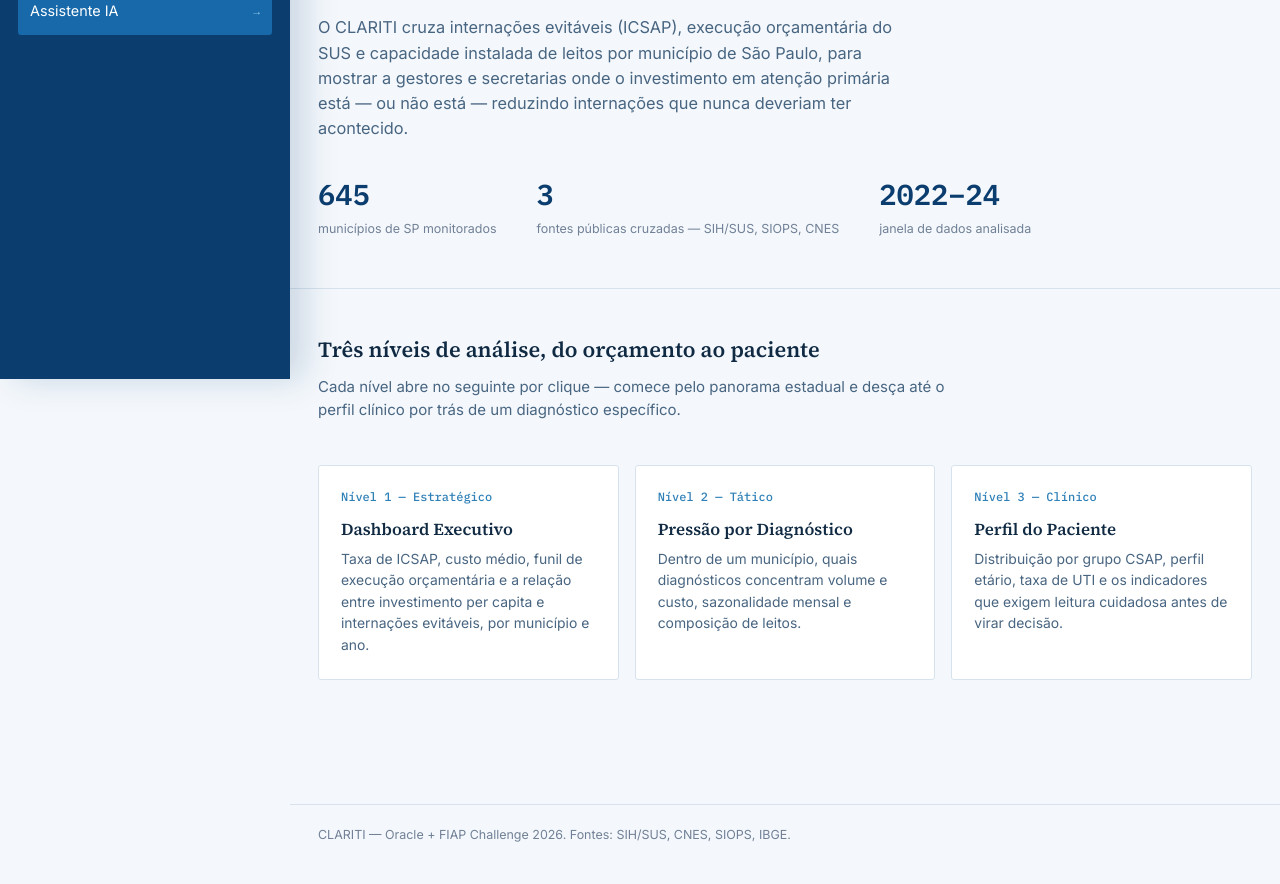
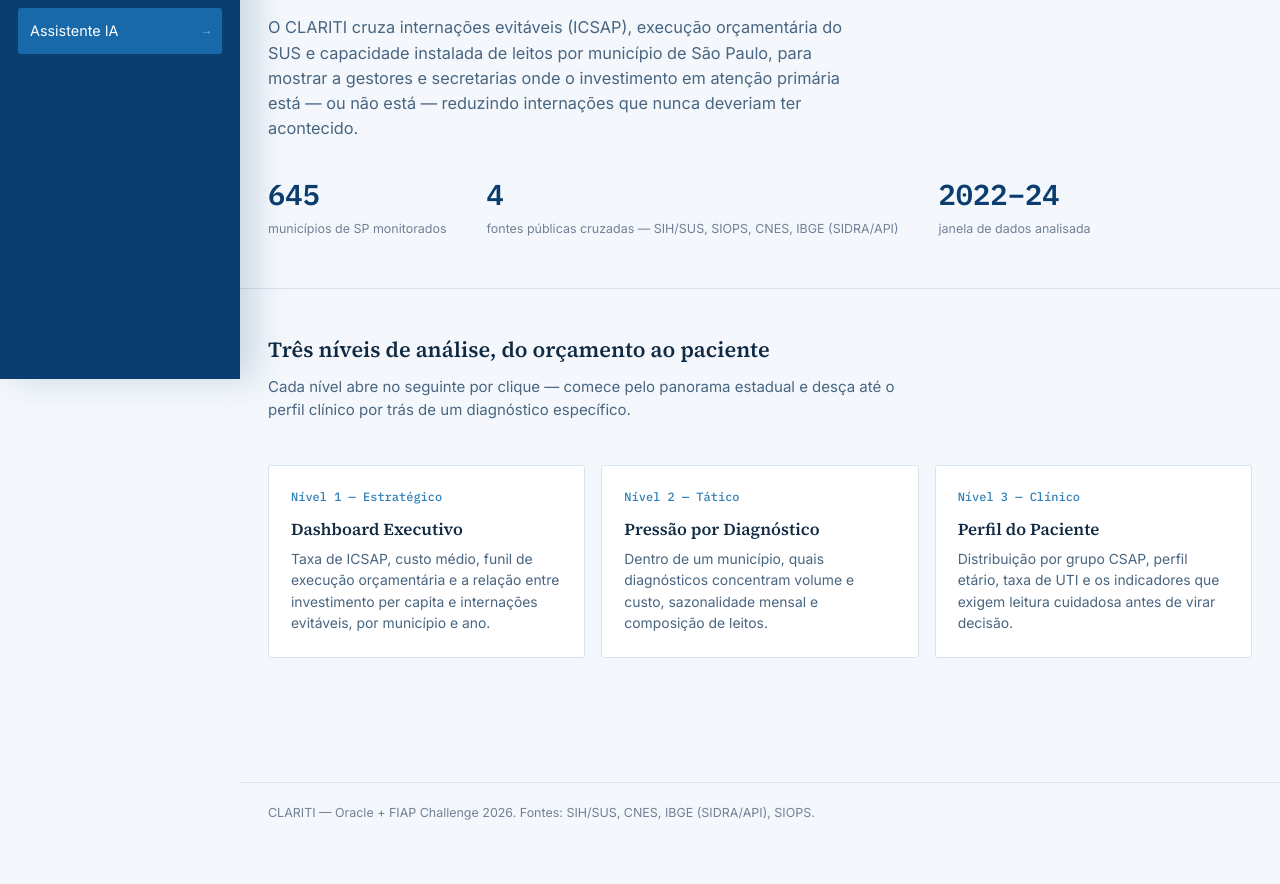
Before and after one commit to yasminyumit/clariti-oci, a plain HTML site: page clariti-frontend/clariti-frontend/index.html in a window 1280 px wide. Shown: the part 421-1305 px from the top of the page. After the commit the page ends 1283 px from the top, so only its background shows below. Drawn offline with Linux system fonts and the light colour scheme.

Commit message:
Ajustes no UI

```diff
--- a/clariti-frontend/clariti-frontend/css/style.css
+++ b/clariti-frontend/clariti-frontend/css/style.css
@@ -16,7 +16,7 @@
   --line: #D6E2ED;
   --muted: #718096;
   --radius: 3px;
-  --sidebar-width: 290px;
+  --sidebar-width: 240px;
   --font-display: 'Source Serif 4', Georgia, serif;
   --font-ui: 'Inter', -apple-system, sans-serif;
   --font-num: 'IBM Plex Mono', ui-monospace, monospace;
@@ -847,7 +847,7 @@ footer {
   .map-panel-head { display: block; }
   .map-legend { margin: 8px 0 12px; }
   .icsap-map { height: 320px; }
-  .side-menu { width: min(290px, 86vw); }
+  .side-menu { width: min(280px, 86vw); }
   .chat-card { min-height: 440px; }
   .chat-card .chat-log { min-height: 290px; padding: 16px; }
 }
--- a/clariti-frontend/clariti-frontend/index.html
+++ b/clariti-frontend/clariti-frontend/index.html
@@ -57,8 +57,8 @@
           <span class="hero-stat-label">municípios de SP monitorados</span>
         </div>
         <div>
-          <span class="hero-stat-value">3</span>
-          <span class="hero-stat-label">fontes públicas cruzadas — SIH/SUS, SIOPS, CNES</span>
+          <span class="hero-stat-value">4</span>
+          <span class="hero-stat-label">fontes públicas cruzadas — SIH/SUS, SIOPS, CNES, IBGE (SIDRA/API)</span>
         </div>
         <div>
           <span class="hero-stat-value">2022–24</span>
@@ -93,7 +93,7 @@
 </main>
 
 <footer>
-  <div class="shell">CLARITI — Oracle + FIAP Challenge 2026. Fontes: SIH/SUS, CNES, SIOPS, IBGE.</div>
+  <div class="shell">CLARITI — Oracle + FIAP Challenge 2026. Fontes: SIH/SUS, CNES, IBGE (SIDRA/API), SIOPS.</div>
 </footer>
 
 <script src="js/api.js"></script>
```
Also changed, not shown: clariti-frontend/clariti-frontend/chatbot.html (+1 -1 lines), clariti-frontend/clariti-frontend/clinico.html (+1 -1 lines), clariti-frontend/clariti-frontend/executivo.html (+1 -1 lines), clariti-frontend/clariti-frontend/metodologia.html (+2 -2 lines), clariti-frontend/clariti-frontend/tatico.html (+1 -1 lines), 1 other file.
